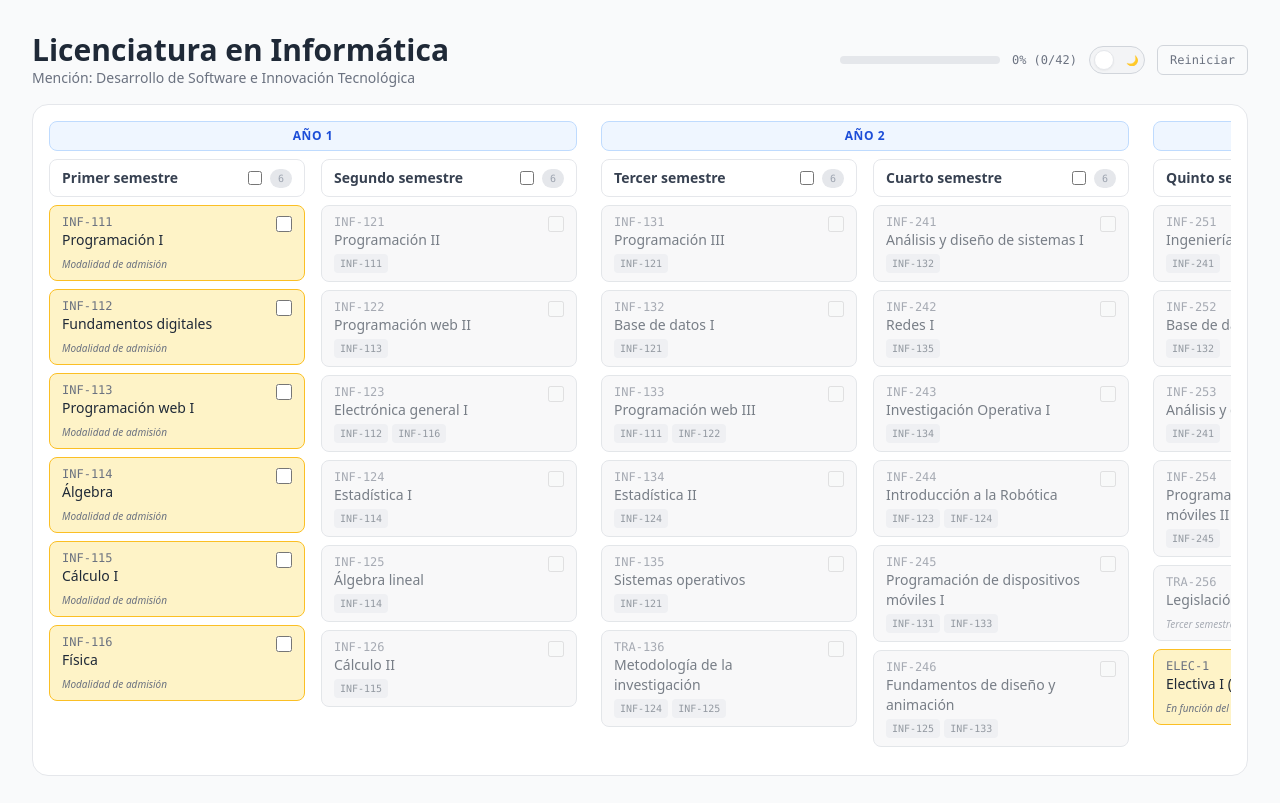
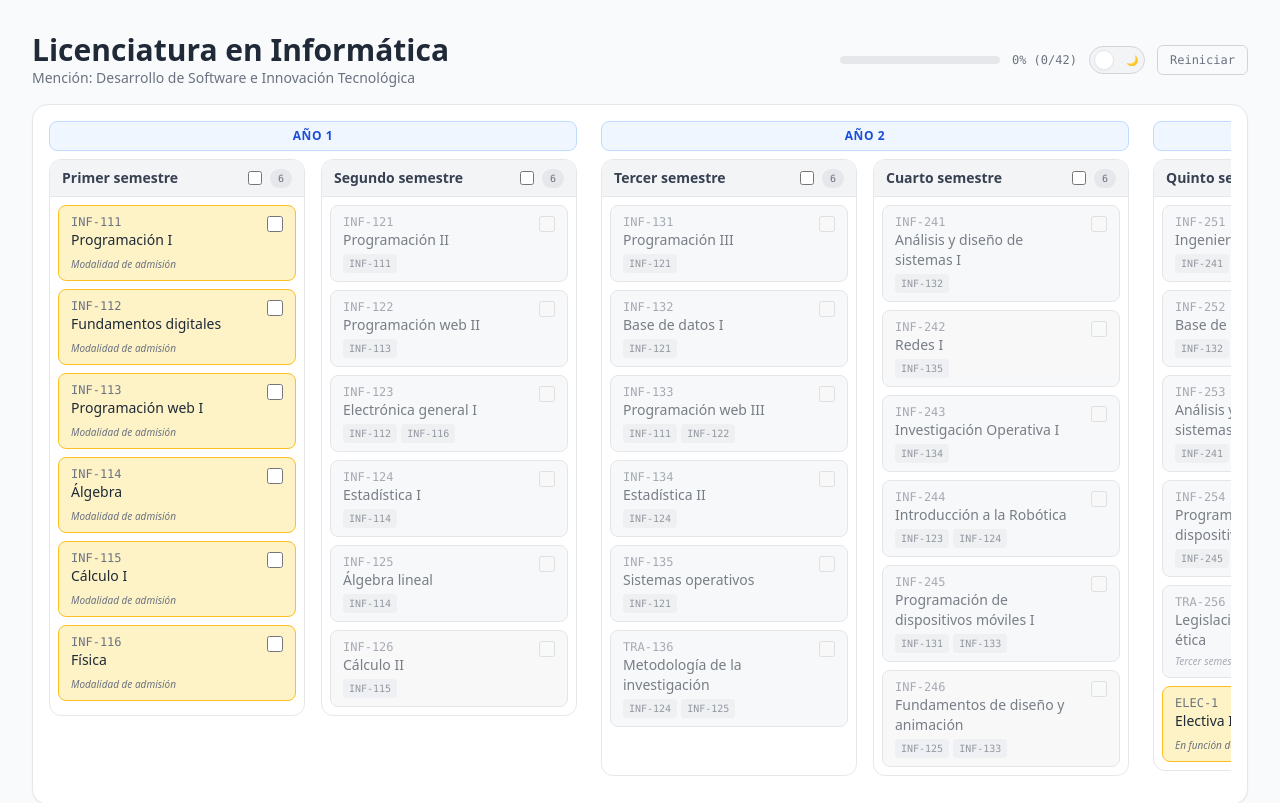
Before and after one commit to hansbaut/mi-malla-hb-informatica-umsa, a React (Vite) app: page / in a window 1280 px wide. Shown: the top 803 px of the page. Built offline with nearby package versions, Linux system fonts and the light colour scheme.

Commit message:
Rediseño visual: contenedores unificados por semestre, modo oscuro y mejoras de interaccion

```diff
--- a/src/App.jsx
+++ b/src/App.jsx
@@ -117,11 +117,12 @@ function Subtitulo({ materia }) {
 }
 
 function MateriaCard({ materia, estado, onClick }) {
+  const interactiva = estado !== "bloqueada";
   return (
     <div
       onClick={onClick}
-      className={`min-h-[76px] border rounded-lg px-3 py-2 flex flex-col justify-between gap-1 transition-colors ${
-        estado === "bloqueada" ? "" : "cursor-pointer"
+      className={`min-h-[76px] border rounded-lg px-3 py-2 flex flex-col justify-between gap-1 transition-all duration-150 ${
+        interactiva ? "cursor-pointer hover:shadow-md hover:-translate-y-0.5" : ""
       } ${estilos[estado]}`}
     >
       <div className="flex items-start justify-between gap-2">
@@ -439,12 +440,11 @@ export default function App() {
         </div>
       </div>
 
-      {/* Panel del tablero: envuelve todo el plan en una caja grande */}
-      <div className="rounded-2xl border border-gray-200 dark:border-gray-800 bg-white dark:bg-gray-900/40 p-4">
+      {/* Panel del tablero */}
+      <div className="rounded-2xl border border-gray-200 dark:border-gray-800 bg-white dark:bg-gray-900/40 p-4 shadow-sm">
         <div className="malla-scroll flex gap-6 overflow-x-auto pb-3">
           {anios.map((anio) => (
             <div key={anio.nombre} className="flex flex-col">
-              {/* Encabezado de Año: caja con borde, ocupa todo el ancho de sus semestres */}
               <div className="mb-2 rounded-lg border border-blue-200 dark:border-blue-900/60 bg-blue-50 dark:bg-blue-950/30 py-1.5 text-center">
                 <h2 className="text-xs font-bold text-blue-700 dark:text-blue-300 uppercase tracking-wider">
                   {anio.nombre}
@@ -452,18 +452,21 @@ export default function App() {
               </div>
               <div className="flex gap-4">
                 {anio.semestres.map((sem) => (
-                  <div key={sem.numero} className="w-64 shrink-0">
-                    {/* Encabezado de Semestre: también en caja, título independiente */}
-                    <div className="mb-2 rounded-lg border border-gray-200 dark:border-gray-700 bg-white dark:bg-gray-900 px-3 py-2 flex items-center justify-between gap-2">
+                  // Contenedor ÚNICO por semestre: encabezado y materias comparten la misma caja.
+                  <div
+                    key={sem.numero}
+                    className="w-64 shrink-0 rounded-xl border border-gray-200 dark:border-gray-700 bg-white dark:bg-gray-900 overflow-hidden flex flex-col"
+                  >
+                    <div className="px-3 py-2 flex items-center justify-between gap-2 bg-gray-100 dark:bg-gray-800 border-b border-gray-200 dark:border-gray-700">
                       <h3 className="text-sm font-semibold text-gray-700 dark:text-gray-200">{sem.nombre}</h3>
                       <div className="flex items-center gap-2">
                         <CheckboxSemestre sem={sem} aprobadas={aprobadas} onToggle={() => toggleSemestre(sem)} />
-                        <span className="text-[10px] font-mono text-gray-400 bg-gray-200 rounded-full px-2 py-0.5 dark:bg-gray-800 dark:text-gray-400">
+                        <span className="text-[10px] font-mono text-gray-500 bg-gray-200 rounded-full px-2 py-0.5 dark:bg-gray-700 dark:text-gray-300">
                           {sem.materias.length}
                         </span>
                       </div>
                     </div>
-                    <div className="flex flex-col gap-2">
+                    <div className="flex flex-col gap-2 p-2">
                       {sem.materias.map((materiaOriginal) => {
                         const esTS = ELEC_TS.includes(materiaOriginal.codigo);
                         const esMencion = ELEC_MENCION.includes(materiaOriginal.codigo);
```
